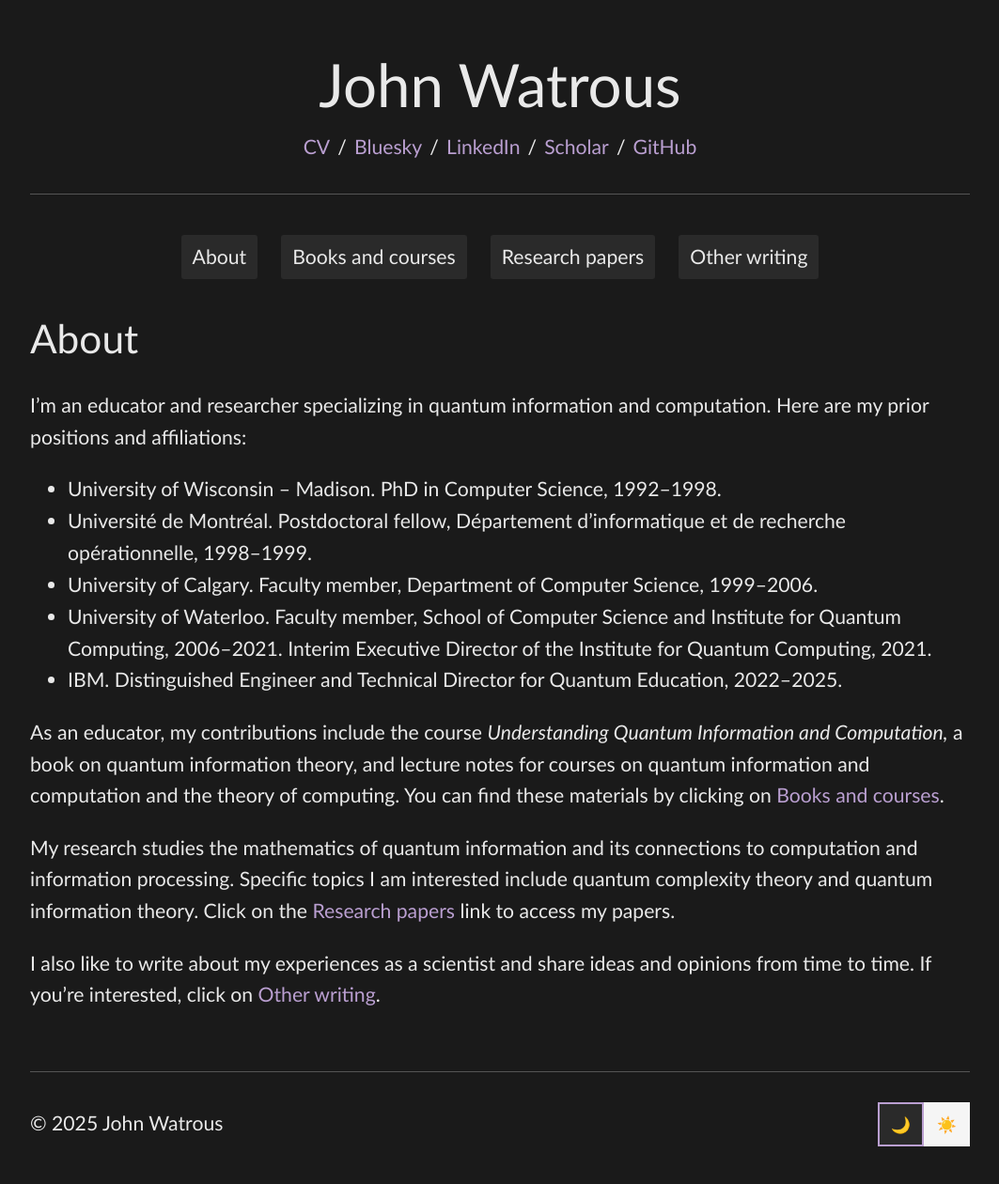
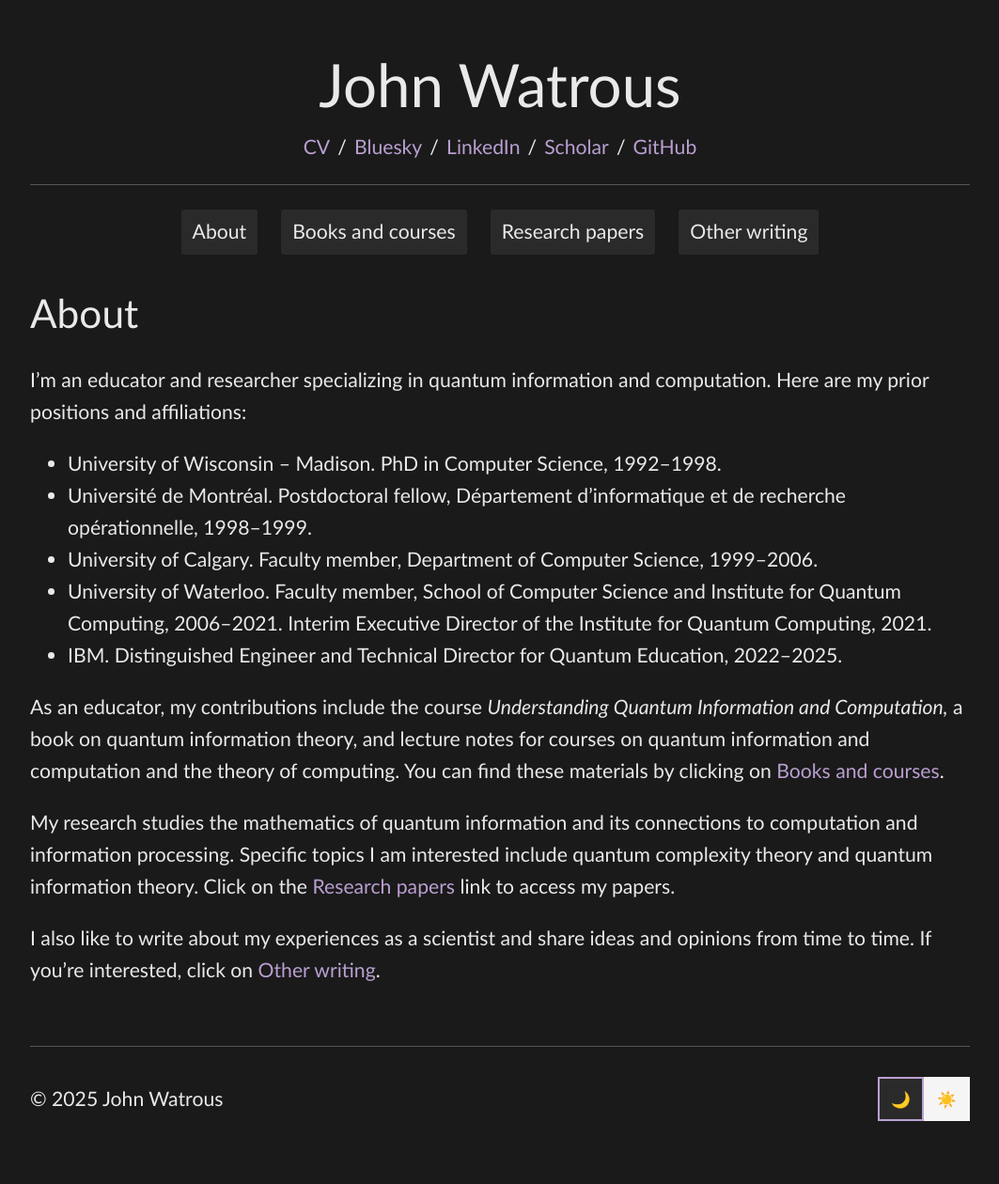
Before and after one commit to jhwatrous/jhwatrous.github.io, a Jekyll site: the page built from index.md, in a window 1280 px wide. Shown: the whole page at 94% size, without its empty margins (108-1171 px from the left). Built offline with Jekyll 4.4.1, drawn with Linux system fonts in a browser that asks for light colours; after the commit the page ends 1233 px from its top, so only the background shows below that.

Commit message:
Revising...

```diff
--- a/assets/css/simple-dark.css
+++ b/assets/css/simple-dark.css
@@ -81,7 +81,7 @@ header nav a {
 .header-separator {
     border: none;
     border-top: 1px solid var(--border-color);
-    margin: 1.5em 0 2em 0;
+    margin: 1em 0 1.25em 0;
 }
 
 p {
```
